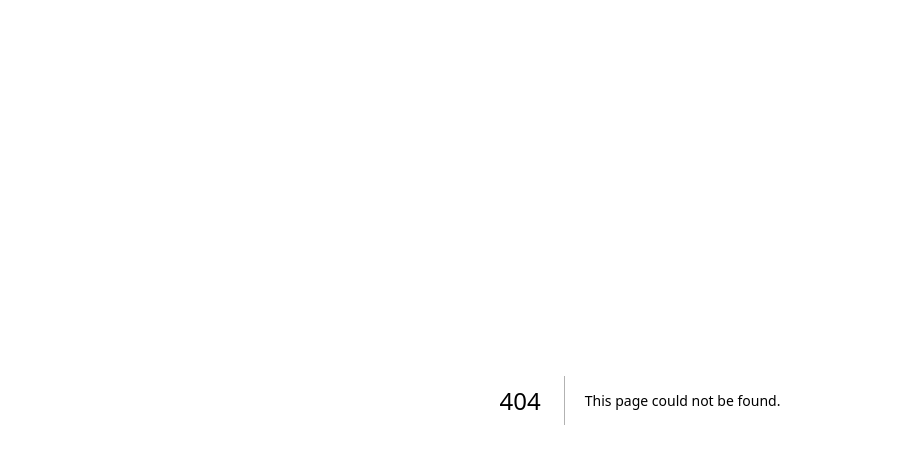
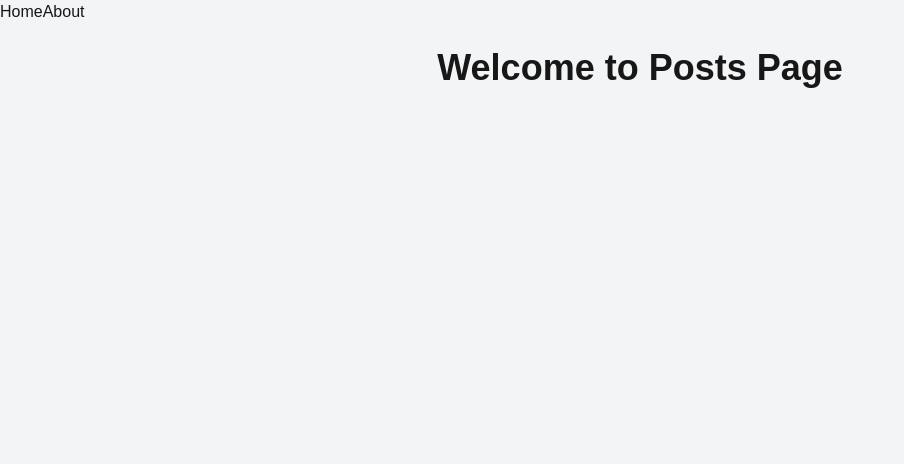
Before and after one commit to DavisonFR/alx-project-0x02-setup, a Next.js app in the folder alx-project-0x02/: page /posts in a window 1280 px wide. Before the commit this address had no page. Shown: the top 464 px of the page, without its empty margins (0-904 px from the left). Built offline with nearby package versions, Linux system fonts and the light colour scheme.

Commit message:
Added Header component to posts.tsx for navigation

```diff
--- /dev/null
+++ b/alx-project-0x02/pages/posts.tsx
@@ -0,0 +1,12 @@
+import Header from "@/components/layout/Header";
+
+export default function Posts() {
+  return (
+    <div className="min-h-screen bg-gray-100">
+      <Header /> {/* ✅ Navigation added */}
+      <div className="flex flex-col items-center justify-center p-6">
+        <h1 className="text-4xl font-bold">Welcome to Posts Page</h1>
+      </div>
+    </div>
+  );
+}
```
